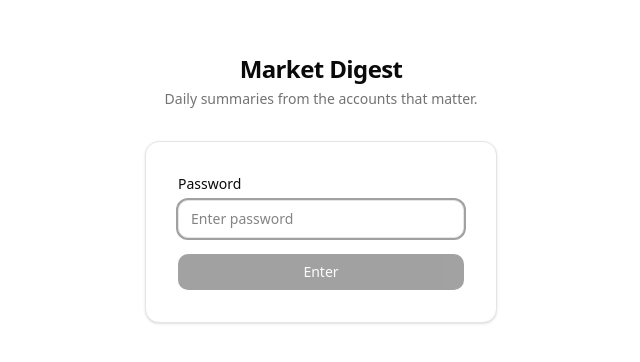
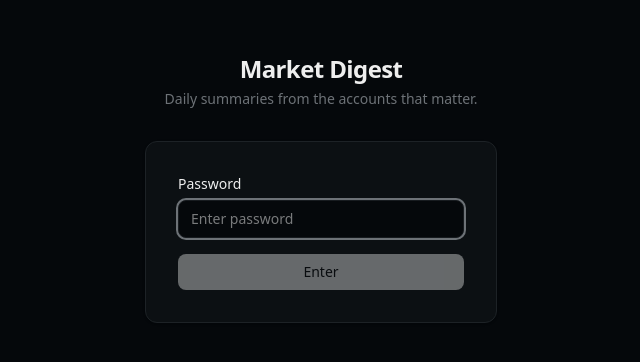
Before and after one commit to river-b0t/twitter-indicators, a Next.js app: page /login in a window 1280 px wide. Shown: the part 212-574 px from the top of the page, without its empty margins (319-959 px from the left). Built offline with nearby package versions, Linux system fonts and the light colour scheme.

Commit message:
feat: replace theme tokens with dark slate palette

```diff
--- a/app/globals.css
+++ b/app/globals.css
@@ -7,8 +7,8 @@
 @theme inline {
   --color-background: var(--background);
   --color-foreground: var(--foreground);
-  --font-sans: var(--font-geist-sans);
-  --font-mono: var(--font-geist-mono);
+  --font-sans: var(--font-inter);
+  --font-mono: var(--font-jetbrains-mono);
   --color-sidebar-ring: var(--sidebar-ring);
   --color-sidebar-border: var(--sidebar-border);
   --color-sidebar-accent-foreground: var(--sidebar-accent-foreground);
@@ -48,72 +48,38 @@
 }
 
 :root {
-  --radius: 0.625rem;
-  --background: oklch(1 0 0);
-  --foreground: oklch(0.145 0 0);
-  --card: oklch(1 0 0);
-  --card-foreground: oklch(0.145 0 0);
-  --popover: oklch(1 0 0);
-  --popover-foreground: oklch(0.145 0 0);
-  --primary: oklch(0.205 0 0);
-  --primary-foreground: oklch(0.985 0 0);
-  --secondary: oklch(0.97 0 0);
-  --secondary-foreground: oklch(0.205 0 0);
-  --muted: oklch(0.97 0 0);
-  --muted-foreground: oklch(0.556 0 0);
-  --accent: oklch(0.97 0 0);
-  --accent-foreground: oklch(0.205 0 0);
+  --radius: 0.5rem;
+  --background: oklch(0.13 0.01 240);
+  --foreground: oklch(0.95 0 0);
+  --card: oklch(0.17 0.01 240);
+  --card-foreground: oklch(0.95 0 0);
+  --popover: oklch(0.17 0.01 240);
+  --popover-foreground: oklch(0.95 0 0);
+  --primary: oklch(0.95 0 0);
+  --primary-foreground: oklch(0.13 0.01 240);
+  --secondary: oklch(0.20 0.01 240);
+  --secondary-foreground: oklch(0.95 0 0);
+  --muted: oklch(0.20 0.01 240);
+  --muted-foreground: oklch(0.55 0.01 240);
+  --accent: oklch(0.22 0.01 240);
+  --accent-foreground: oklch(0.95 0 0);
   --destructive: oklch(0.577 0.245 27.325);
-  --border: oklch(0.922 0 0);
-  --input: oklch(0.922 0 0);
-  --ring: oklch(0.708 0 0);
+  --border: oklch(0.25 0.01 240);
+  --input: oklch(0.22 0.01 240);
+  --ring: oklch(0.55 0.01 240);
   --chart-1: oklch(0.646 0.222 41.116);
   --chart-2: oklch(0.6 0.118 184.704);
   --chart-3: oklch(0.398 0.07 227.392);
   --chart-4: oklch(0.828 0.189 84.429);
   --chart-5: oklch(0.769 0.188 70.08);
-  --sidebar: oklch(0.985 0 0);
-  --sidebar-foreground: oklch(0.145 0 0);
-  --sidebar-primary: oklch(0.205 0 0);
-  --sidebar-primary-foreground: oklch(0.985 0 0);
-  --sidebar-accent: oklch(0.97 0 0);
-  --sidebar-accent-foreground: oklch(0.205 0 0);
-  --sidebar-border: oklch(0.922 0 0);
-  --sidebar-ring: oklch(0.708 0 0);
-}
-
-.dark {
-  --background: oklch(0.145 0 0);
-  --foreground: oklch(0.985 0 0);
-  --card: oklch(0.205 0 0);
-  --card-foreground: oklch(0.985 0 0);
-  --popover: oklch(0.205 0 0);
-  --popover-foreground: oklch(0.985 0 0);
-  --primary: oklch(0.922 0 0);
-  --primary-foreground: oklch(0.205 0 0);
-  --secondary: oklch(0.269 0 0);
-  --secondary-foreground: oklch(0.985 0 0);
-  --muted: oklch(0.269 0 0);
-  --muted-foreground: oklch(0.708 0 0);
-  --accent: oklch(0.269 0 0);
-  --accent-foreground: oklch(0.985 0 0);
-  --destructive: oklch(0.704 0.191 22.216);
-  --border: oklch(1 0 0 / 10%);
-  --input: oklch(1 0 0 / 15%);
-  --ring: oklch(0.556 0 0);
-  --chart-1: oklch(0.488 0.243 264.376);
-  --chart-2: oklch(0.696 0.17 162.48);
-  --chart-3: oklch(0.769 0.188 70.08);
-  --chart-4: oklch(0.627 0.265 303.9);
-  --chart-5: oklch(0.645 0.246 16.439);
-  --sidebar: oklch(0.205 0 0);
-  --sidebar-foreground: oklch(0.985 0 0);
-  --sidebar-primary: oklch(0.488 0.243 264.376);
-  --sidebar-primary-foreground: oklch(0.985 0 0);
-  --sidebar-accent: oklch(0.269 0 0);
-  --sidebar-accent-foreground: oklch(0.985 0 0);
-  --sidebar-border: oklch(1 0 0 / 10%);
-  --sidebar-ring: oklch(0.556 0 0);
+  --sidebar: oklch(0.17 0.01 240);
+  --sidebar-foreground: oklch(0.95 0 0);
+  --sidebar-primary: oklch(0.95 0 0);
+  --sidebar-primary-foreground: oklch(0.13 0.01 240);
+  --sidebar-accent: oklch(0.22 0.01 240);
+  --sidebar-accent-foreground: oklch(0.95 0 0);
+  --sidebar-border: oklch(0.25 0.01 240);
+  --sidebar-ring: oklch(0.55 0.01 240);
 }
 
 @layer base {
```
